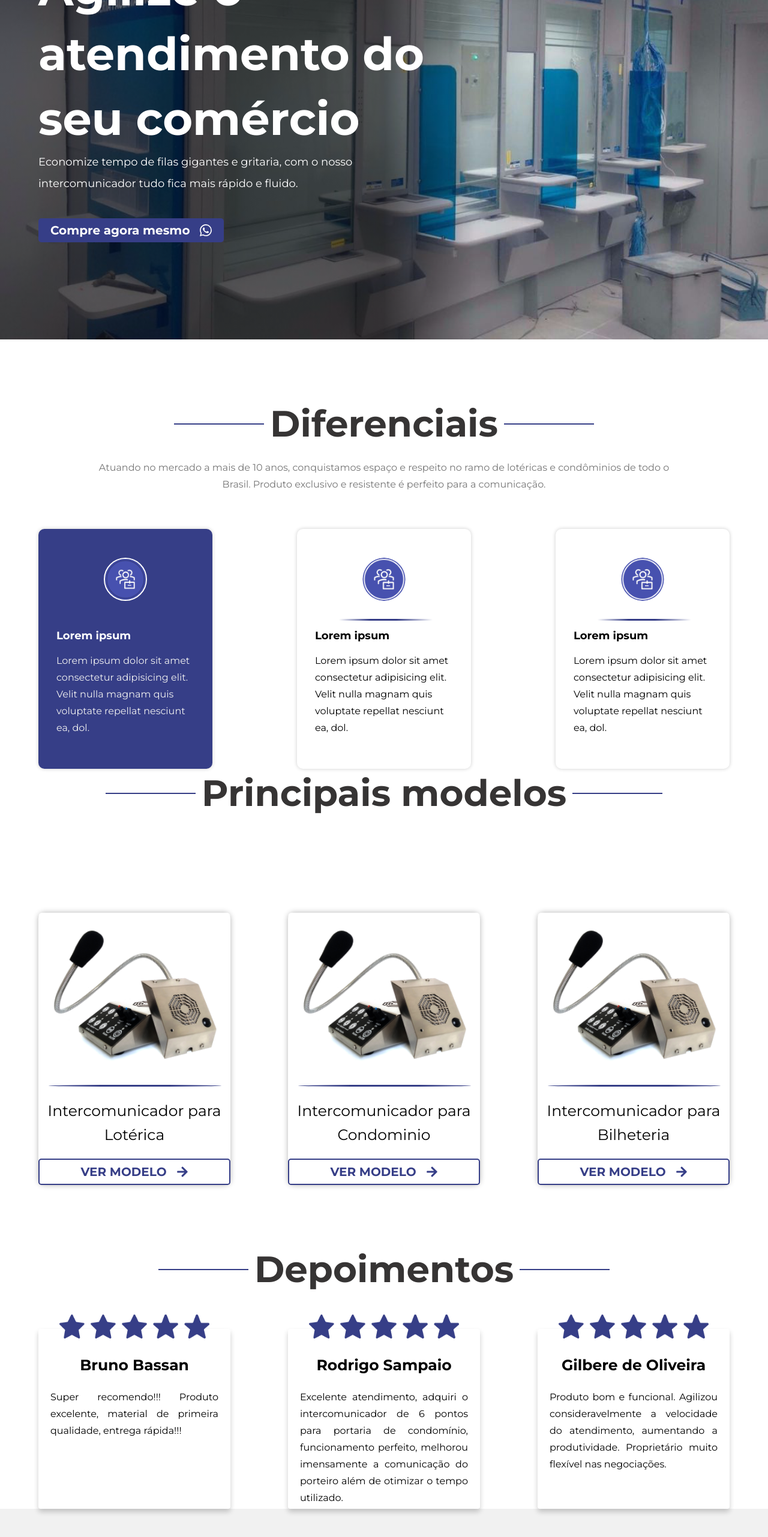
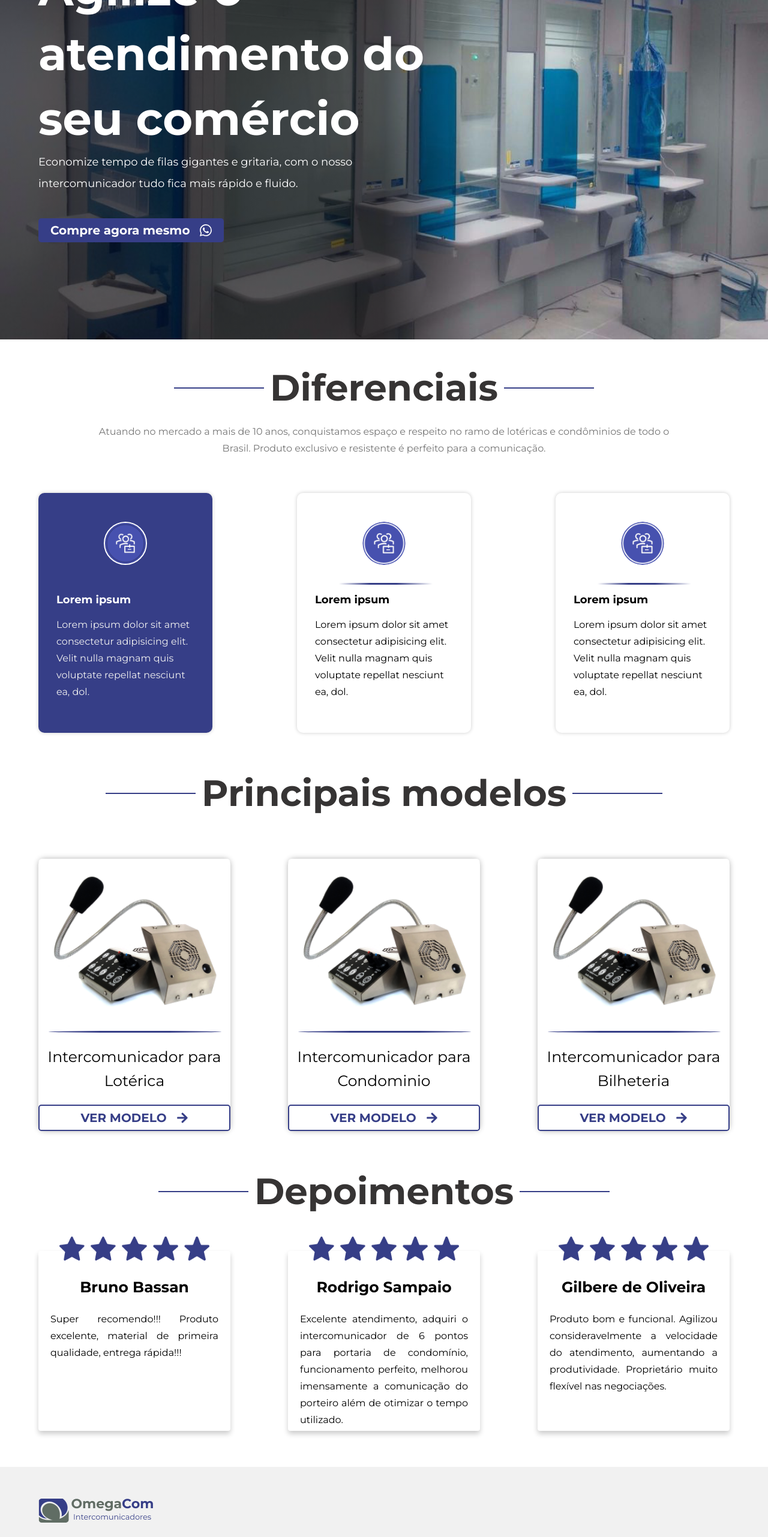
Before and after one commit to EduardooPV/omegacom-intercomunicadores, a Next.js app: page / in a window 1280 px wide. Shown: the part 234-2797 px from the top of the page at 60% size. Built offline with nearby package versions, Linux system fonts and the light colour scheme.

Commit message:
styles: corrige medidas da home

```diff
--- a/src/components/Depositions/styles.ts
+++ b/src/components/Depositions/styles.ts
@@ -6,7 +6,7 @@ export const Container = styled.div`
   padding: 20px 5% 40px 5%;
 
   @media (min-width: 1024px) {
-    padding: 100px 5% 0;
+    padding: 60px 5%;
   }
 `;
 
--- a/src/components/Differentials/styles.ts
+++ b/src/components/Differentials/styles.ts
@@ -8,7 +8,7 @@ export const Container = styled.div`
   padding: 20px 5% 40px 5%;
 
   @media (min-width: 1024px) {
-    padding: 100px 5% 0;
+    padding: 40px 5% 60px;
   }
 `;
 
--- a/src/components/MainModels/style.ts
+++ b/src/components/MainModels/style.ts
@@ -6,7 +6,7 @@ export const Container = styled.div`
   padding: 20px 5% 40px 5%;
 
   @media (min-width: 1024px) {
-    padding: 100px 5% 0;
+    padding: 10px 5% 0;
   }
 `;
 
```
